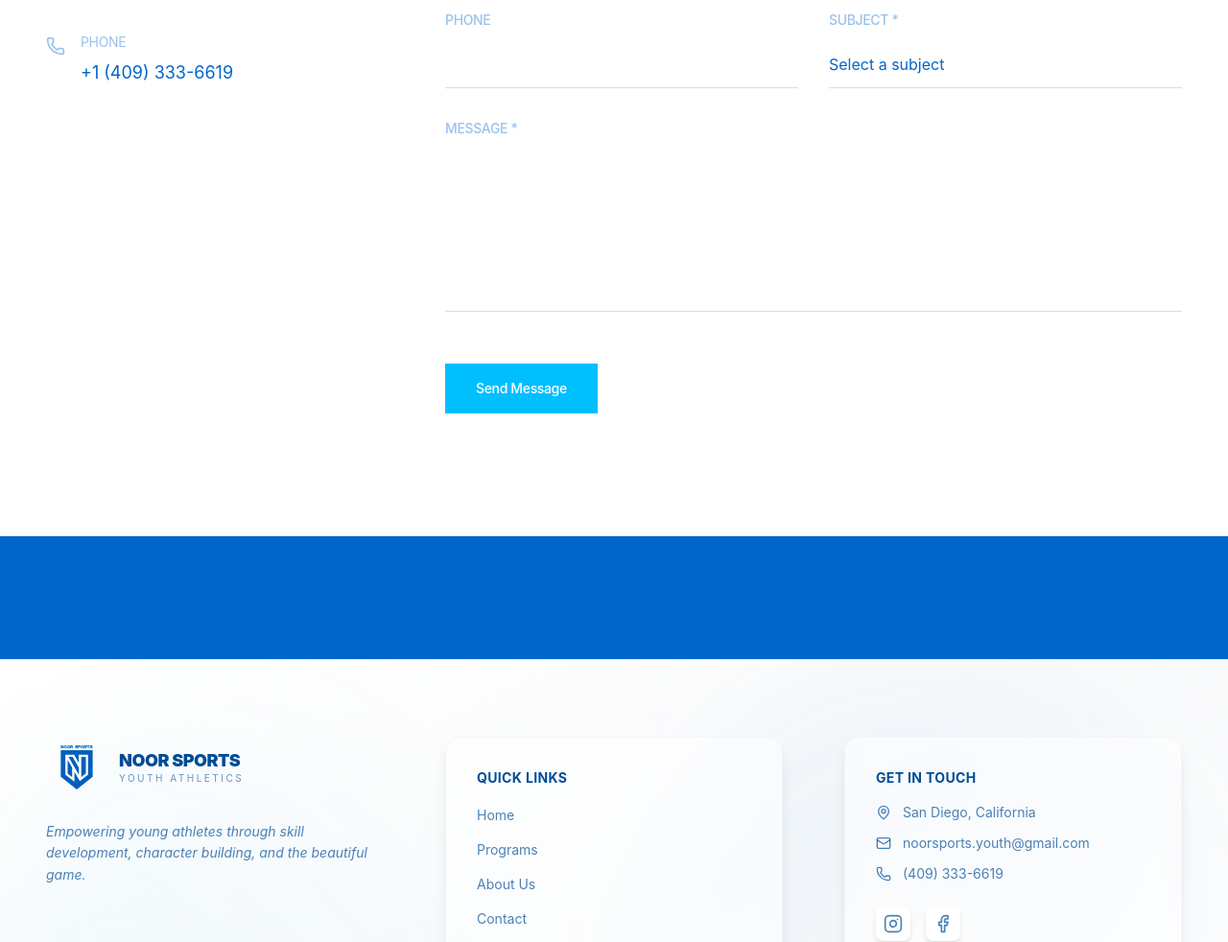
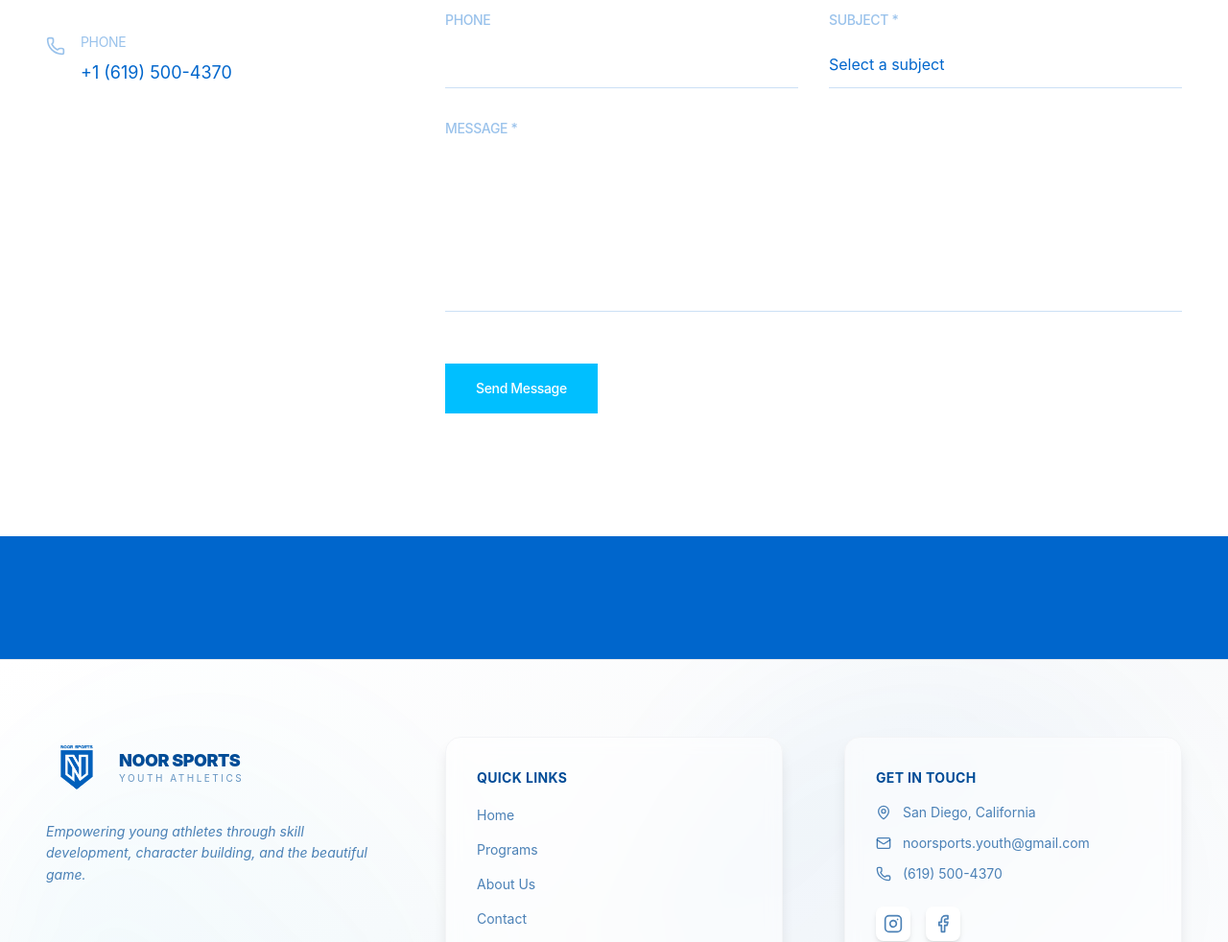
Before and after one commit to KKPoseidon/Noor-sports, a React (Vite) app: page /contact in a window 1280 px wide. Shown: the part 603-1585 px from the top of the page at 96% size. Built offline with nearby package versions, Linux system fonts and the light colour scheme.

Commit message:
thats wassuppp 3

```diff
--- a/src/app/components/Footer.tsx
+++ b/src/app/components/Footer.tsx
@@ -103,8 +103,8 @@ export function Footer() {
               </li>
               <li className="flex items-start gap-3">
                 <Phone className="w-4 h-4 text-[#004C97]/70 mt-0.5 flex-shrink-0" />
-                <a href="tel:4093336619" className="text-[#004C97]/70 hover:text-[#0066CC] transition-colors text-sm">
-                  (409) 333-6619
+                <a href="tel:6195004370" className="text-[#004C97]/70 hover:text-[#0066CC] transition-colors text-sm">
+                  (619) 500-4370
                 </a>
               </li>
             </ul>
--- a/src/app/pages/Contact.tsx
+++ b/src/app/pages/Contact.tsx
@@ -86,10 +86,10 @@ export function Contact() {
                         Phone
                       </div>
                       <a
-                        href="tel:+14093336619"
+                        href="tel:+16195004370"
                         className="text-lg text-[#0066CC] hover:text-[#004C97] transition-colors"
                       >
-                        +1 (409) 333-6619
+                        +1 (619) 500-4370
                       </a>
                     </div>
                   </div>
```
